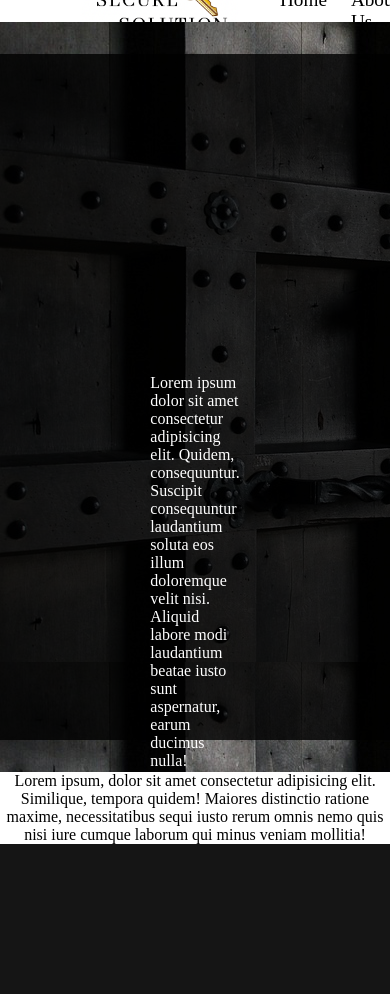
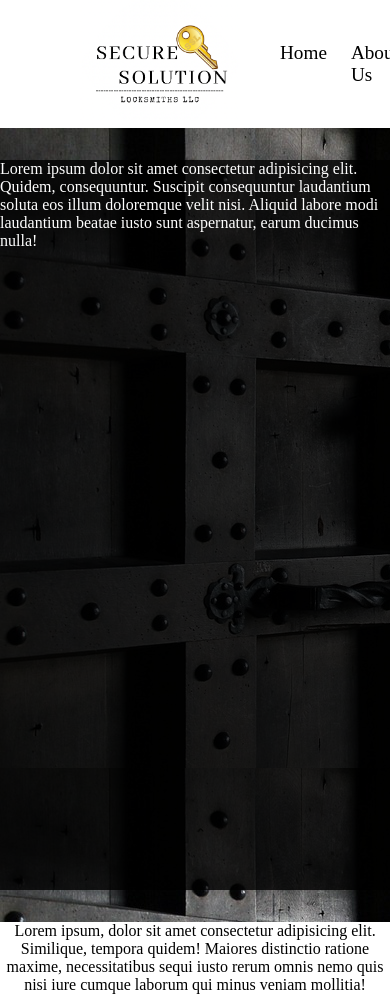
Before and after one commit to vent-dev/locksmith-site, a PHP site: page / in a window 390 px wide; the page is wider, and only the part inside the window is pictured. Before the commit the page ends 844 px from the top of that part, so only its background shows below. Run offline with PHP 8.4, Linux system fonts and the light colour scheme.

Commit message:
made home page responsive

```diff
--- a/style.css
+++ b/style.css
@@ -2,7 +2,6 @@
     display: flex;
     flex-direction: column;
     margin: 0;
-    height: 100vh;
 }
 
 .nav-bar {
@@ -38,18 +37,14 @@
 
 .content-container {
     display: flex;
-    justify-content: center;
+    justify-content: space-around;
     background: url(images/background.jpg);
-    width: 100%;
-    height: 750px;
-    max-height: 100vh;
 }
 
 .content {
     margin-top: 2rem;
     margin-bottom: 2rem;
-    padding: 20rem;
-    width: 75rem;
+    padding-bottom: 40rem;
     color: white;
     background-color: rgba(0, 0, 0, 0.8);
 }
```
